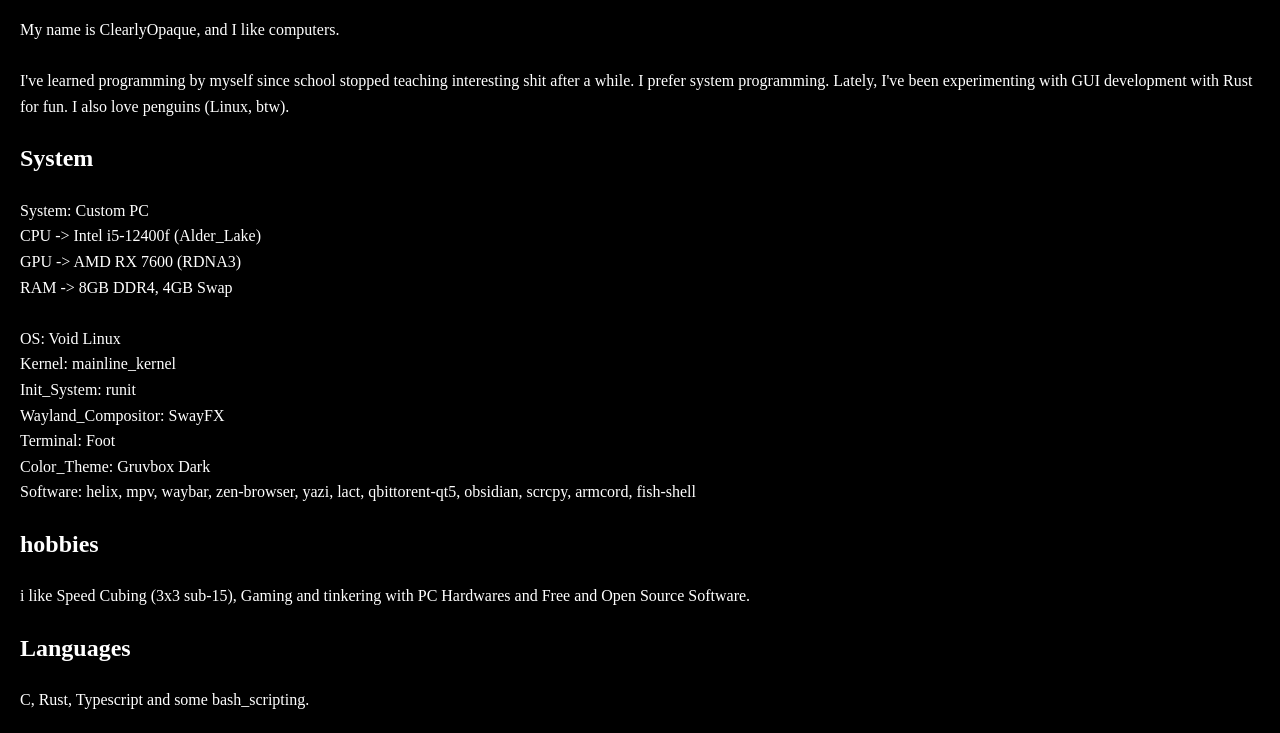
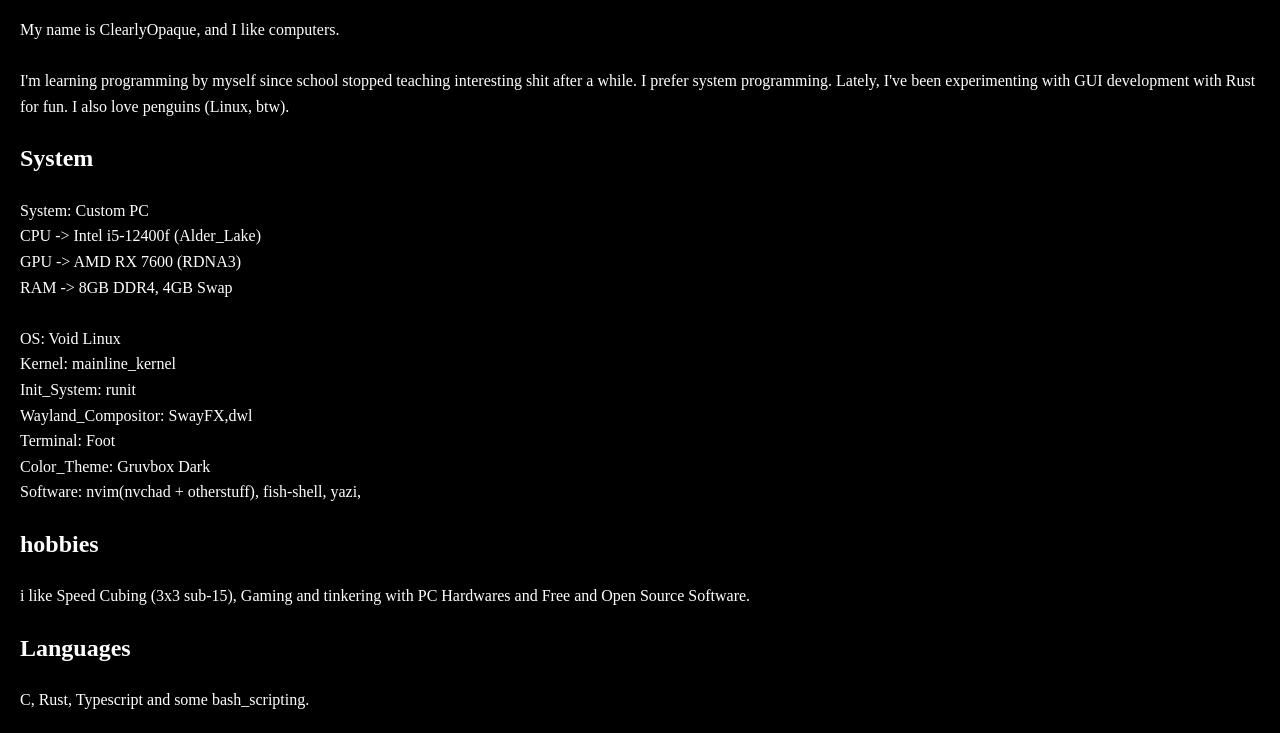
Before and after one commit to Hari-c137/hari-c137.github.io, a plain HTML site: page about.html in a window 1280 px wide. Shown: the part 81-814 px from the top of the page. Drawn offline with Linux system fonts and the light colour scheme.

Commit message:
minor changes

```diff
--- a/about.html
+++ b/about.html
@@ -19,7 +19,7 @@
     <article>
         <h1>About Me</h1>
         <p>
-            My name is ClearlyOpaque, and I like computers.<br><br> I've learned programming by myself since school stopped teaching interesting shit after a while. I prefer system programming. Lately, I've been experimenting with GUI development with Rust for fun. I also love penguins (Linux, btw).
+            My name is ClearlyOpaque, and I like computers.<br><br> I'm learning programming by myself since school stopped teaching interesting shit after a while. I prefer system programming. Lately, I've been experimenting with GUI development with Rust for fun. I also love penguins (Linux, btw).
 
   <h2> System </h2>
 <p>
@@ -32,10 +32,10 @@
 
 Kernel: mainline_kernel <br>
 Init_System: runit <br>
-Wayland_Compositor: SwayFX <br>
+Wayland_Compositor: SwayFX,dwl<br>
 Terminal: Foot <br>
 Color_Theme: Gruvbox Dark <br>
-Software: helix, mpv, waybar, zen-browser, yazi, lact, qbittorent-qt5, obsidian, scrcpy, armcord, fish-shell
+Software: nvim(nvchad + otherstuff), fish-shell, yazi,
 
 <p>
   <h2> hobbies </h2>
```
